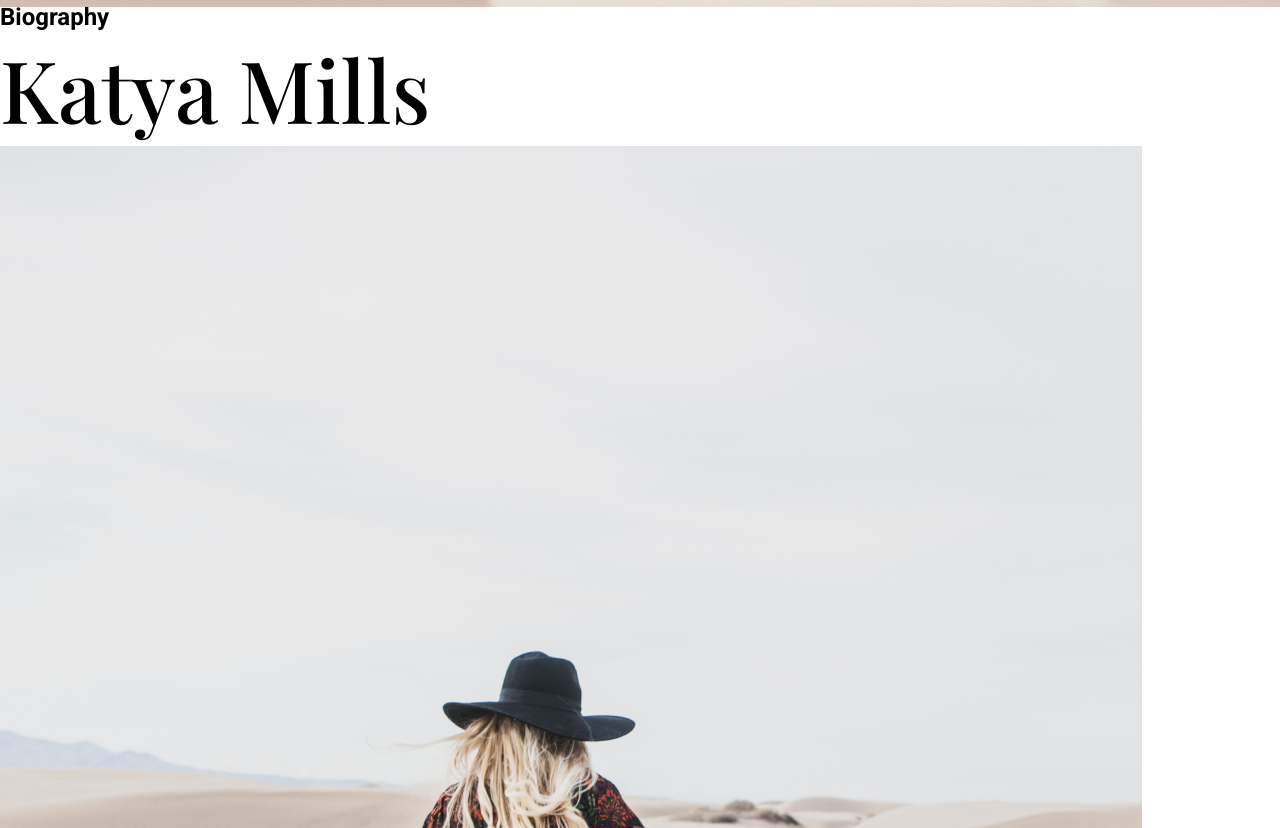
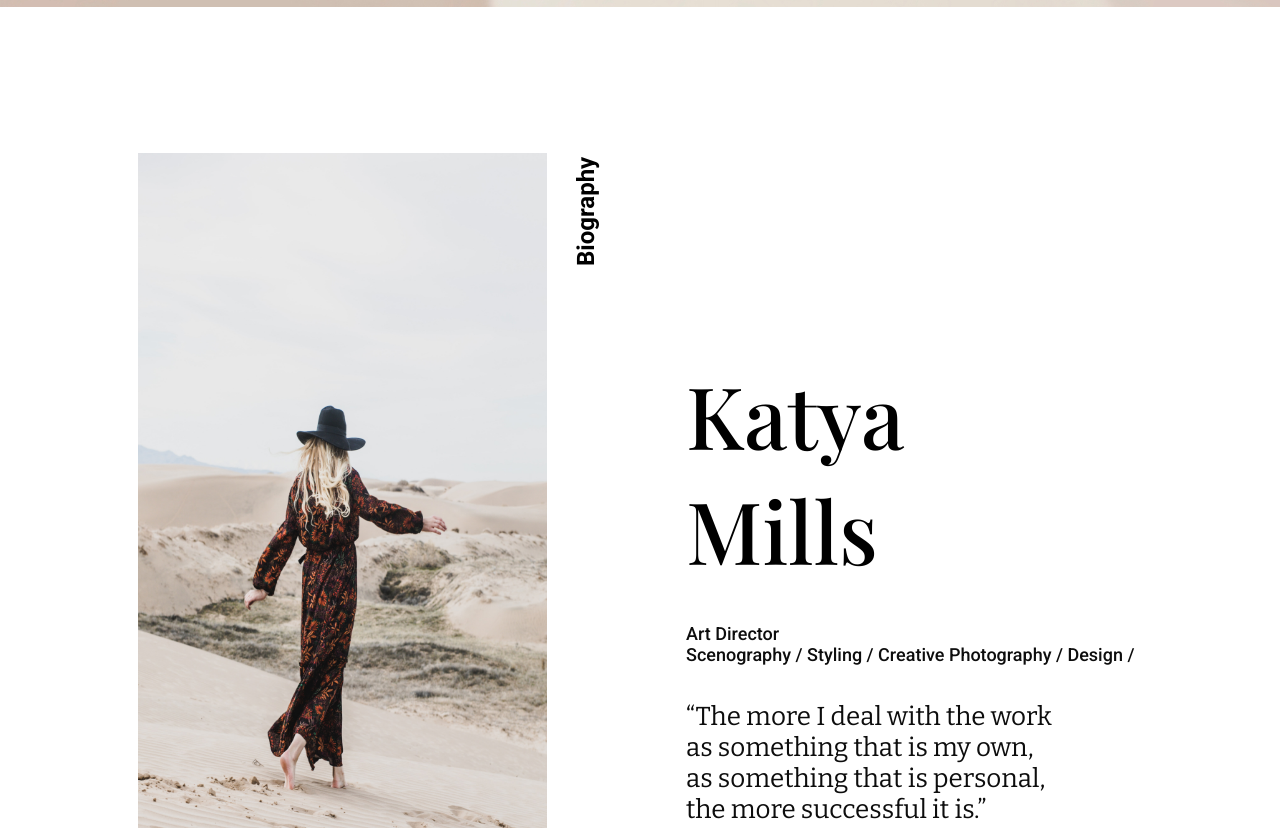
Before and after one commit to TatyanaYashina/otus-css-yashina, a plain HTML site: page index.html in a window 1280 px wide. Shown: the part 762-1590 px from the top of the page. Drawn offline with nearby package versions, Linux system fonts and the light colour scheme; a web font is replaced by a local one.

Commit message:
style: add styling for biography-section

```diff
--- a/index.html
+++ b/index.html
@@ -26,18 +26,22 @@
             <p class="hero-description">Modern Web Studio</p>
         </section>
     </main>
-    <section>
-        <h2 class="biography" id="Biography">Biography</h2>
-        <p class="biography-name">Katya Mills</p>
-        <img class="biography-img" src="./img/Biography-Director.jpg" alt="Katya Mills">
-        <h3 class="biography-description">Art Director</h3>
-        <ul class="biography-list">
-            <li>Scenography</li>
-            <li>Styling</li>
-            <li>Creative Photography</li>
-            <li>Design</li>
-         </ul>
-        <blockquote class="quote">“The more I deal with the work <br>as something that is my own,  <br>as something that is personal, <br>the more successful it is.”</blockquote>
+    <section class="biography-section">
+        <div class="left-column">
+            <img class="biography-img" src="./img/Biography-Director.jpg" alt="Katya Mills">
+        </div>
+        <div class="right-column">
+            <h2 class="biography" id="Biography">Biography</h2>
+            <p class="biography-name">Katya<br>Mills</p>
+            <h3 class="biography-description">Art Director<br>Scenography / Styling / Creative Photography / Design / </h3>
+            <!-- <ul class="biography-list">
+                <li>Scenography /</li>
+                <li> Styling /</li>
+                <li>Creative Photography/ </li>
+                <li>Design /</li>
+            </ul> -->
+            <blockquote class="quote">“The more I deal with the work <br>as something that is my own,  <br>as something that is personal, <br>the more successful it is.”</blockquote>
+        </div>
     </section>
     <section>
         <h2 class="designers" id="Designers">Designers</h2>
--- a/styles/style.css
+++ b/styles/style.css
@@ -3,7 +3,9 @@
     src: url(../fonts/Bitter/static/Bitter-Regular.ttf);
     font-weight: 400;
 }
-
+/* * {
+    outline: 1px solid red;
+    } */
 
 *{
     margin: 0;
@@ -50,7 +52,7 @@ ul li{
     background-size: cover;
     position: relative;
     top: 23%;
-
+    margin-bottom: 150px;
 }
 .hero {
     box-sizing: content-box;
@@ -63,8 +65,6 @@ ul li{
     position: absolute;
     left: 50%;
     margin-left: -345px;
-
-
 
 }
 .hero-titel {
@@ -84,39 +84,90 @@ ul li{
     font-weight: 500;
     word-wrap: break-word
 }
+
+.biography-section {
+    display: flex;
+    width: auto;
+    height: auto;
+    gap: 139px;
+    padding-left: 138px;
+     padding-right: 139px;
+
+}
+.left-column {
+    width: 571px;
+    height: 840px;
+
+}
+.biography-img {
+    width: 100%;
+    height: 100%;
+}
+
+.right-column {
+    display: flex;
+    width: 455px;
+    height: 840px;
+    flex-direction: column;
+    justify-content: center;
+    align-items: flex-start;
+    gap: 36px;
+    padding: 18px 0;
+    position: relative;
+}
+
 .biography {
     color: black;
     font-size: 24px;
     font-family: 'Roboto', sans-serif;
     font-weight: 700;
-    word-wrap: break-word
+    word-wrap: break-word;
+    transform: rotate(-90deg);
+    width: 115px;
+    height: 23px;
+    position: absolute;
+    right: 110%;
+    top: 5%;
+
+
 }
+
 .biography-name {
     color: black;
     font-size: 86px;
     font-family: 'Playfair Display', serif;
     font-weight: 500;
-    word-wrap: break-word
-}.biography-description{
+    word-wrap: break-word;
+    width: 100%;
+    /* height: 230px; */
+
+}
+
+.biography-description{
+    color: #0D0D0D;
+    font-size: 18px;
+    font-family: 'Roboto', sans-serif;
+    font-weight: 500;
+    word-wrap: break-word;
+    width: 466.038px;
+    /* height: 42px; */
+}
+/* .biography-list {
     color: #0D0D0D;
     font-size: 18px;
     font-family: 'Roboto', sans-serif;
     font-weight: 500;
     word-wrap: break-word
-}
-.biography-list {
-    color: #0D0D0D;
-    font-size: 18px;
-    font-family: 'Roboto', sans-serif;
-    font-weight: 500;
-    word-wrap: break-word
-}
+} */
 .quote {
     color: #0D0D0D;
     font-size: 26px;
     font-family: 'Bitter', serif;
     font-weight: 400;
-    word-wrap: break-word
+    word-wrap: break-word;
+    width: 100%;
+    /* height: 124px; */
+
 }
 .designers {
     color: black;
```
